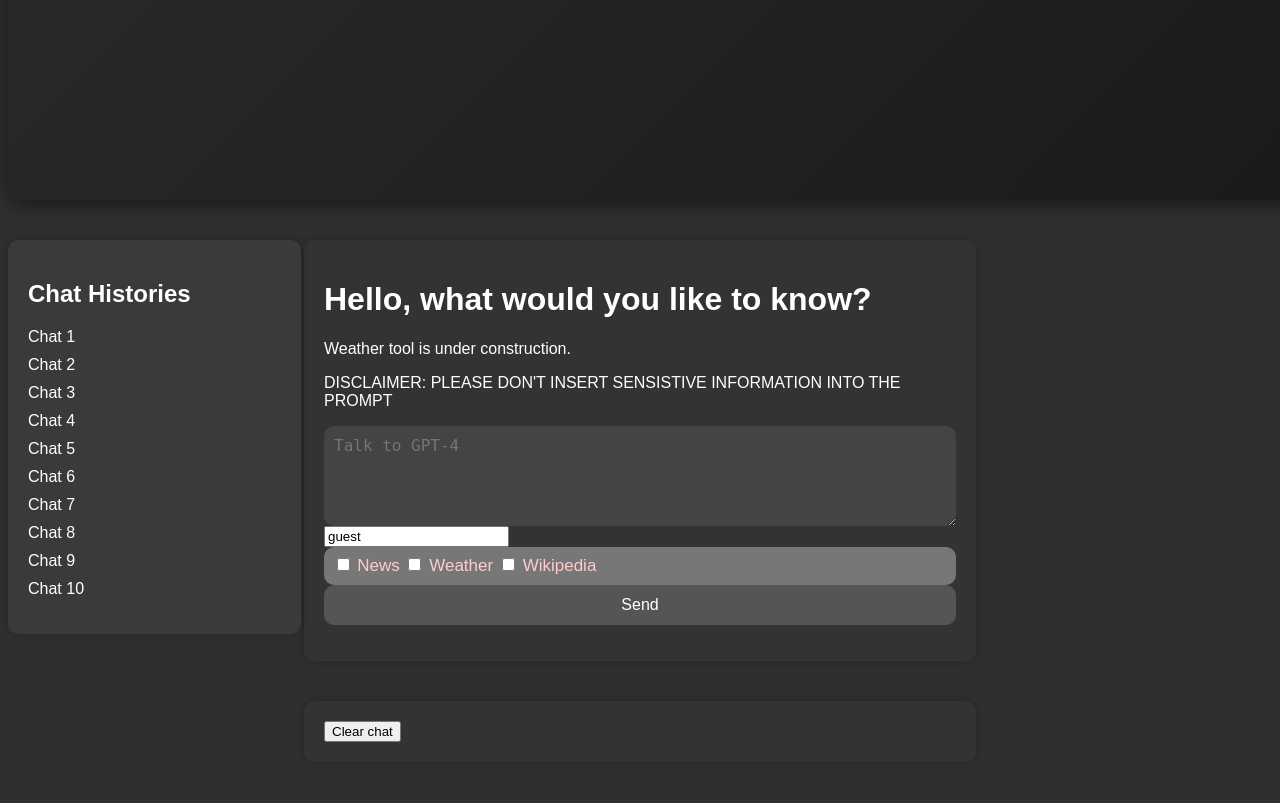
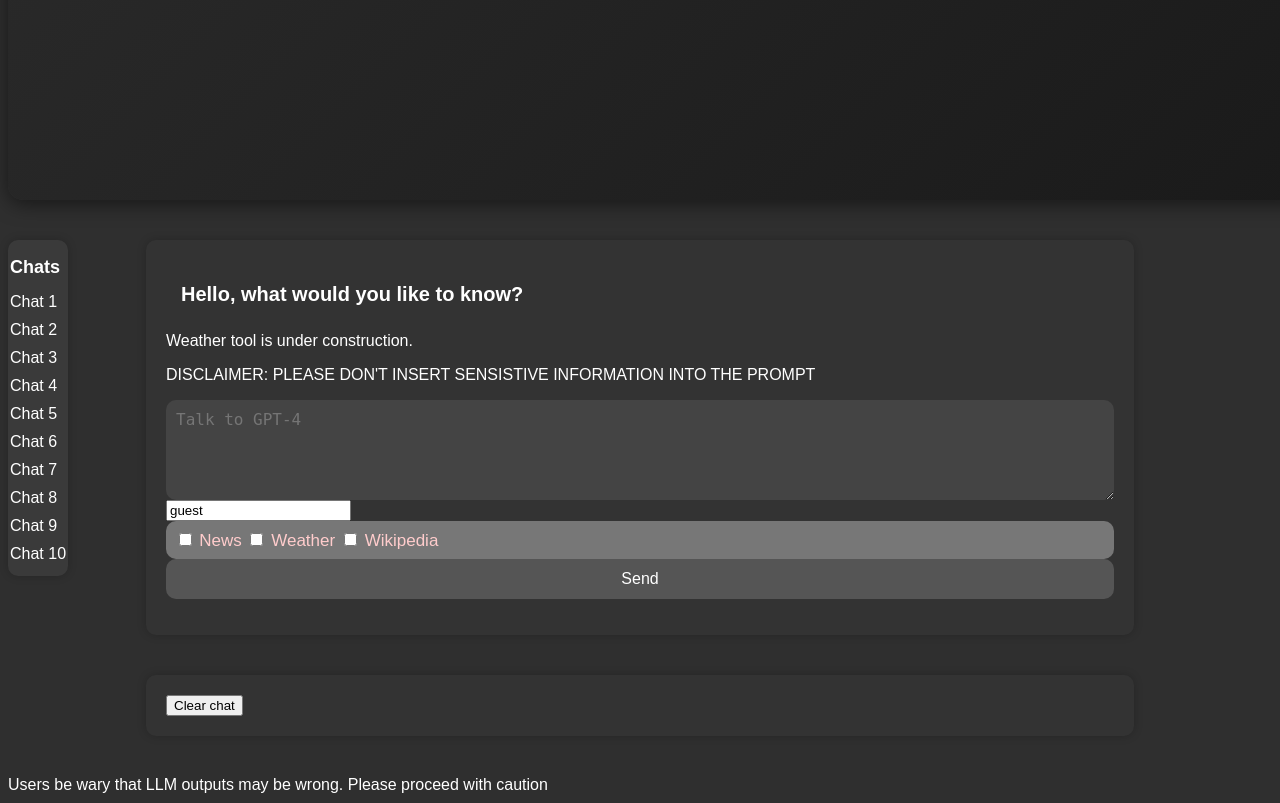
Before and after one commit to rodrigomv29/slmoi, a Flask app: template templates/index.html in a window 1280 px wide. Shown: the part 757-1560 px from the top of the page. Run offline with Flask 3, Linux system fonts and the light colour scheme; the template is opened without the code that fills it, so the values that code supplies are empty; some libraries are stand-ins or nearby versions.

Commit message:
edit: fixed padding and spacing for mobile devices

```diff
--- a/templates/index.html
+++ b/templates/index.html
@@ -12,12 +12,16 @@
             font-family: Arial, sans-serif;
         }
         .sidebar {
-            width: 20%;
+            max-width: 10%;
+            font-size: 0.70em;
             float: left;
-            padding: 20px;
+            padding: 2px;
             background-color: #3a3a3a;
             border-radius: 10px;
             box-shadow: 0 0 10px rgba(0, 0, 0, 0.2);
+        }
+        .sidebar h2 {
+            font-size:  18px;
         }
         .sidebar ul {
             list-style-type: none;
@@ -70,7 +74,8 @@
             height: 100%;
         }
         .container {
-            width: 50%;
+            max-width: 75%;
+            min-width: 50%;
             margin: 40px auto;
             padding: 20px;
             background-color: #333333;
@@ -97,6 +102,10 @@
             background-color: #555555;
             color: #ffffff;
             cursor: pointer;
+        }
+        .container h1{
+            font-size: 1.25em;
+            padding: 10px 15px;
         }
         .button:hover {
             background-color: #888;
@@ -163,7 +172,7 @@
     </div>
     <div class="main-page">
             <div class="sidebar">
-                <h2>Chat Histories</h2>
+                <h2>Chats</h2>
                 <ul>
                     <li><a href="#">Chat 1</a></li>
                     <li><a href="#">Chat 2</a></li>
```
